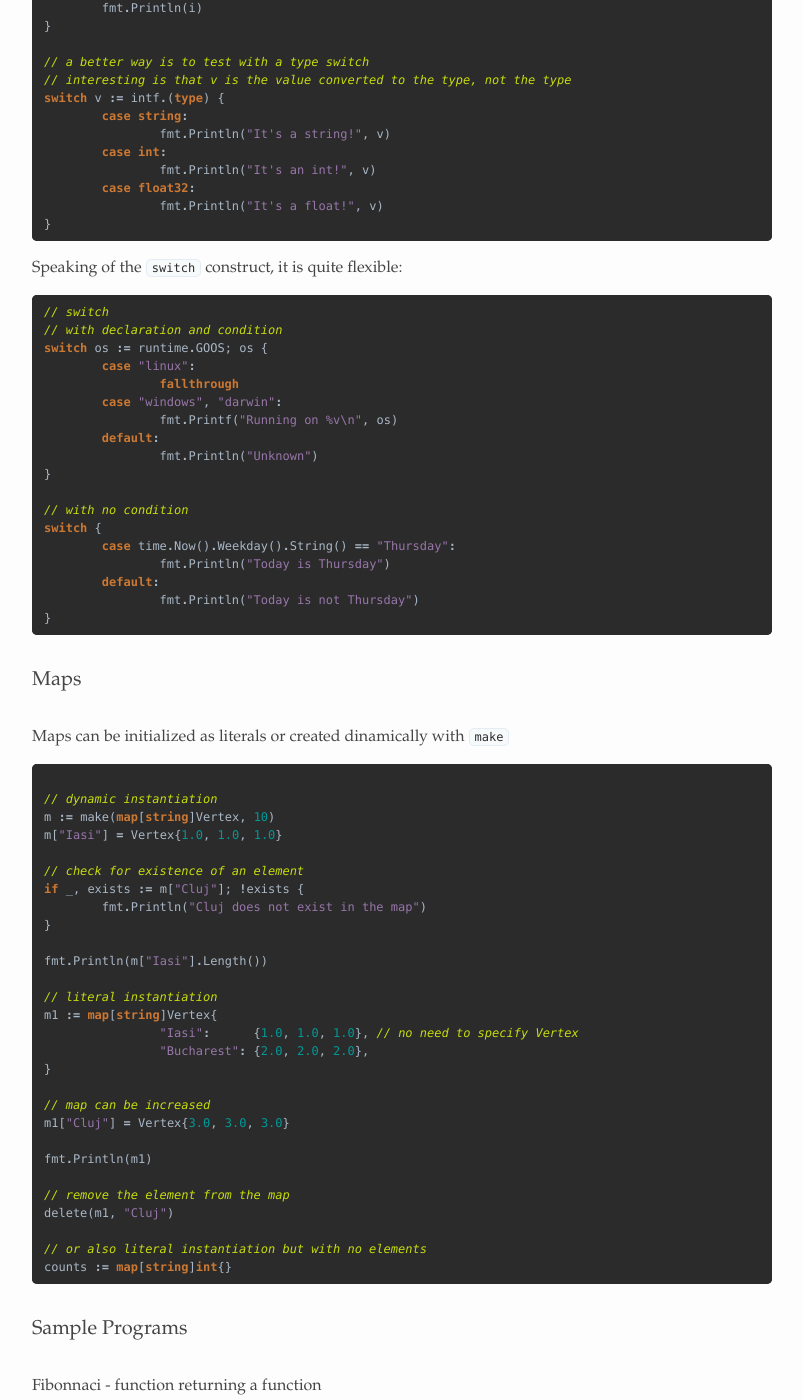
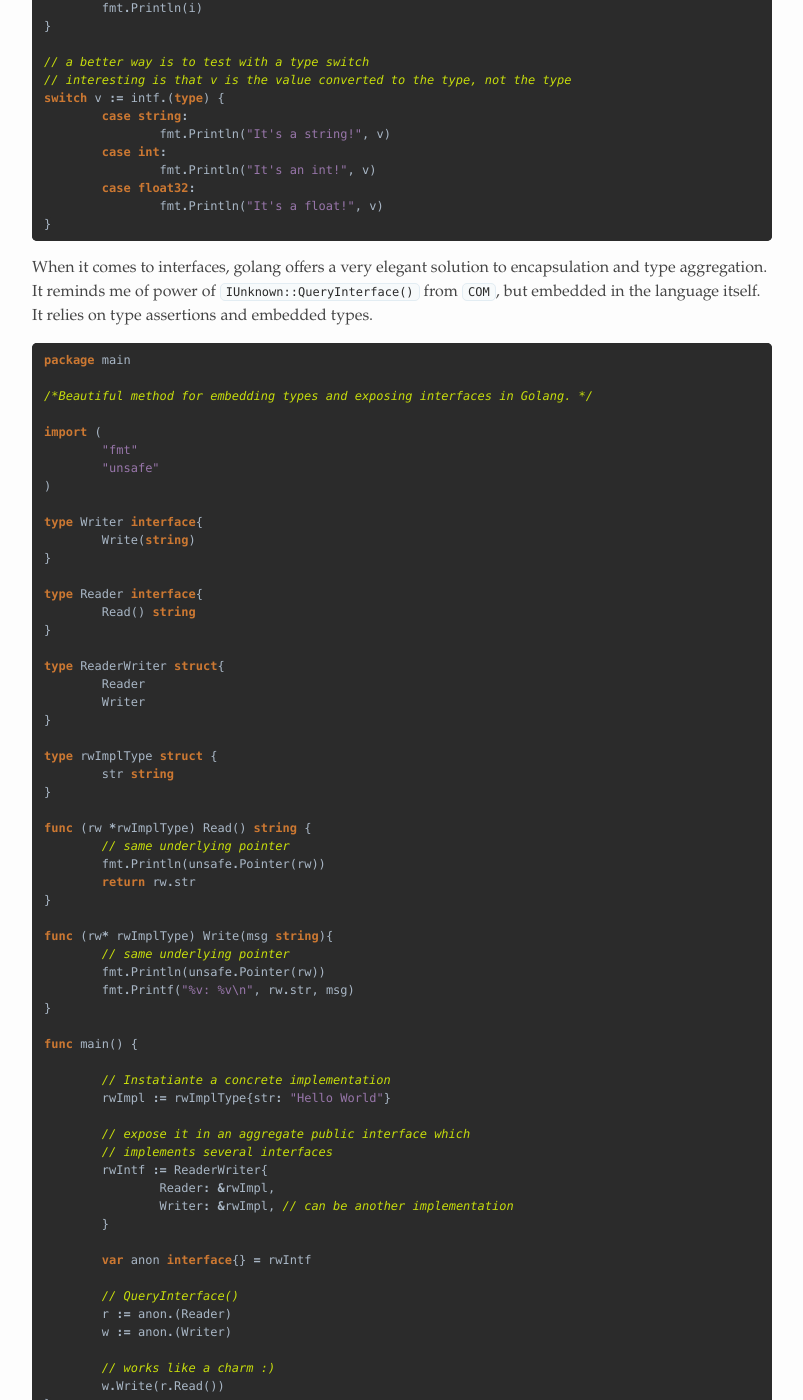
Before and after one commit to alexandrugris/my-jekyll-tech-blog, a Jekyll site: the page built from MyBlog/_posts/2021-01-10-golang-first-steps.markdown, in a window 1280 px wide and 1400 px high, scrolled down 4665 px. Shown: the whole window, without its empty margins (238-1041 px from the left). Built offline with Jekyll 4.4.1, drawn with Linux system fonts in a browser that asks for light colours; some of the changed text lies outside the part shown.

Commit message:
added queryinterface

````diff
--- a/MyBlog/_posts/2021-01-10-golang-first-steps.markdown
+++ b/MyBlog/_posts/2021-01-10-golang-first-steps.markdown
@@ -223,7 +223,7 @@ var scaler Scaler = &v
 scaler.Scale(10.0)
 ```
 
-Beside interfaces that have functions, go offers a very interesting concept, the empty interface. Any object can be assigned to the empty interface, including the scalar types. Here is an example:
+Beside interfaces that have functions, go offers the empty interface as a method to hold a variable of any type. Any object can be assigned to the empty interface, including the scalar types. Here is an example:
 
 ```go
 // empty interface
@@ -251,6 +251,72 @@ switch v := intf.(type) {
 		fmt.Println("It's a float!", v)
 }
 ```
+
+When it comes to interfaces, golang offers a very elegant solution to encapsulation and type aggregation. It reminds me of power of `IUnknown::QueryInterface()` from `COM`, but embedded in the language itself. It relies on type assertions and embedded types.
+
+```go
+package main
+
+/*Beautiful method for embedding types and exposing interfaces in Golang. */
+
+import (
+	"fmt"
+	"unsafe"
+)
+
+type Writer interface{
+	Write(string)
+}
+
+type Reader interface{
+	Read() string
+}
+
+type ReaderWriter struct{
+	Reader
+	Writer
+}
+
+type rwImplType struct {
+	str string
+}
+
+func (rw *rwImplType) Read() string {
+	// same underlying pointer
+	fmt.Println(unsafe.Pointer(rw))
+	return rw.str
+}
+
+func (rw* rwImplType) Write(msg string){
+	// same underlying pointer
+	fmt.Println(unsafe.Pointer(rw))
+	fmt.Printf("%v: %v\n", rw.str, msg)
+}
+
+func main() {
+
+	// Instatiante a concrete implementation
+	rwImpl := rwImplType{str: "Hello World"}
+
+	// expose it in an aggregate public interface which
+	// implements several interfaces
+	rwIntf := ReaderWriter{
+		Reader: &rwImpl,
+		Writer: &rwImpl, // can be another implementation
+	}
+
+	var anon interface{} = rwIntf
+
+	// QueryInterface()
+	r := anon.(Reader)
+	w := anon.(Writer)
+
+	// works like a charm :)
+	w.Write(r.Read())
+}
+```
+
+Go playground link [here](https://play.golang.org/p/lBDFao9Yo4G)
 
 Speaking of the `switch` construct, it is quite flexible:
 
````
